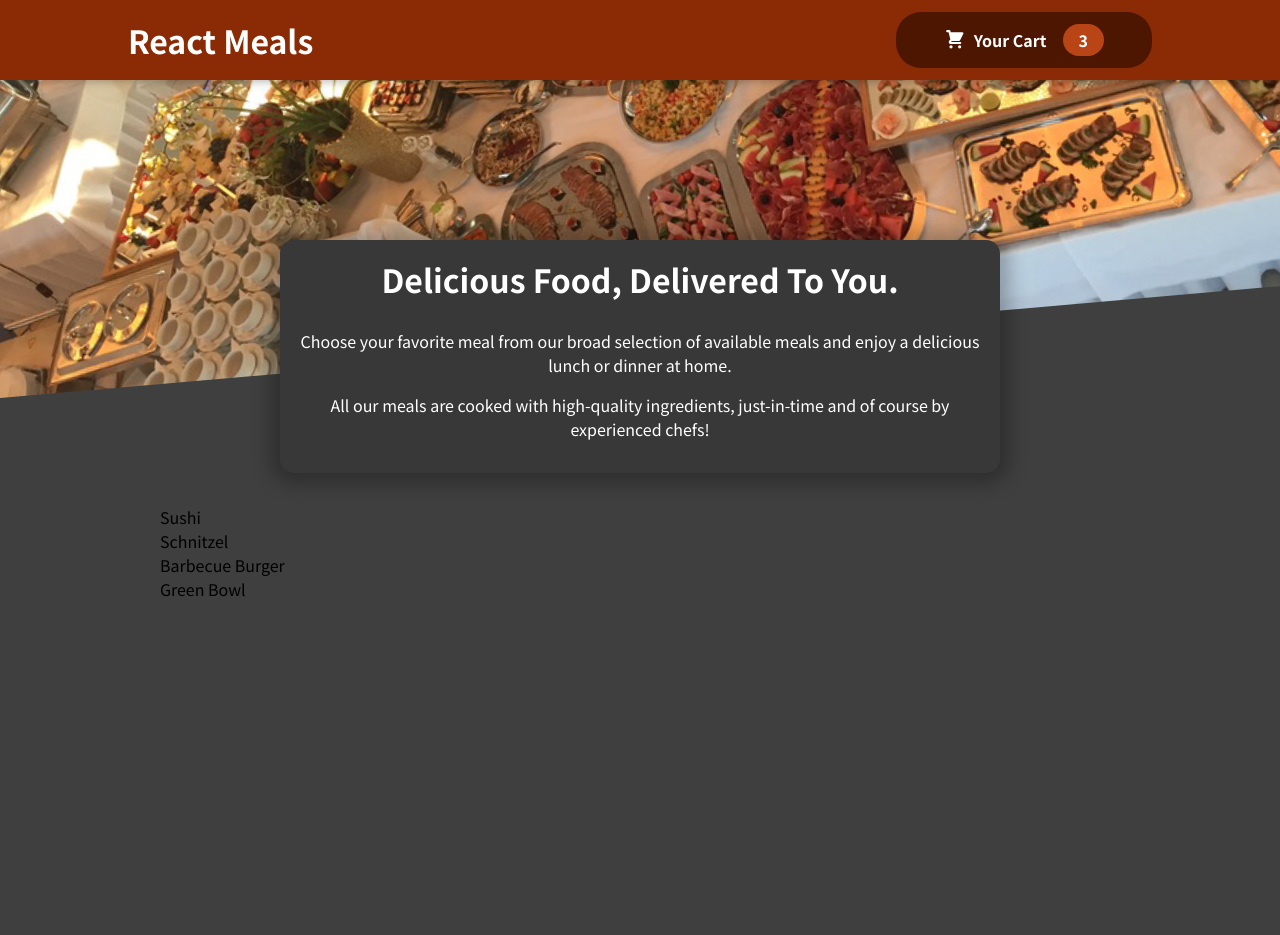
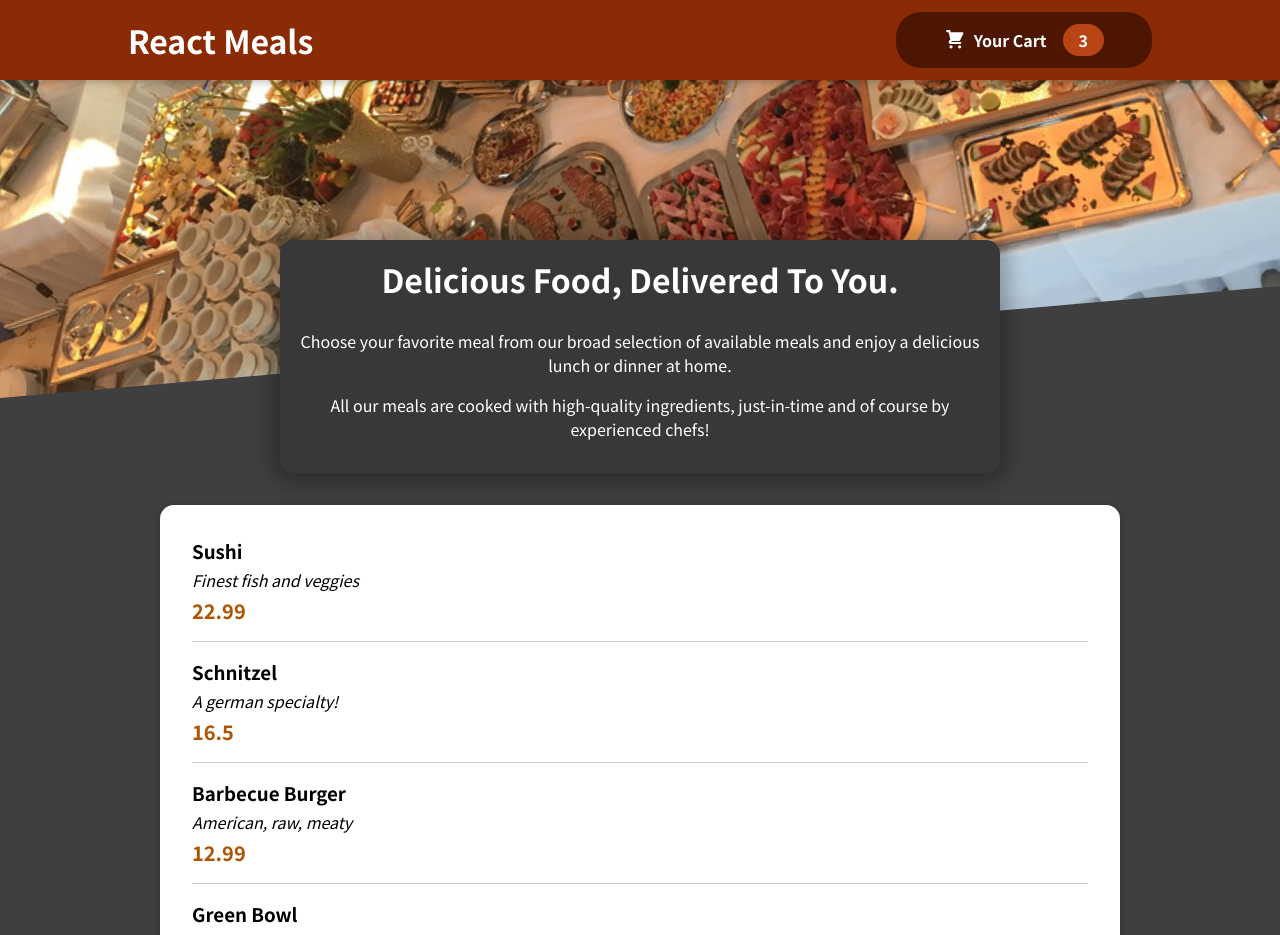
Before and after one commit to FTMFR/food-app, a React (Create React App) app: page / in a window 1280 px wide. Shown: the top 935 px of the page. Before the commit the page ends 800 px from the top, so only its background shows below. Built offline with nearby package versions, Linux system fonts and the light colour scheme.

Commit message:
add cart component

```diff
--- a/src/components/Meals/AvailableMeals.js
+++ b/src/components/Meals/AvailableMeals.js
@@ -1,4 +1,6 @@
 import React from 'react';
+import Card from '../UI/Card';
+import MealItem from './MealItem/MealItem';
 import styles from './Available.module.css';
 
 const DUMMY_MEALS = [
@@ -29,13 +31,21 @@
 ];
 
 const AvailableMeals = () => {
-    const mealsList = DUMMY_MEALS.map((meal) => <li>{meal.name}</li>);
+    const mealsList = DUMMY_MEALS.map((meal) =>
+        <MealItem
+            key={meal.id}
+            name={meal.name}
+            description={meal.description}
+            price={meal.price}
+        />);
 
     return (
         <section className={styles.meals}>
-            <ul>
-                {mealsList}
-            </ul>
+            <Card>
+                <ul>
+                    {mealsList}
+                </ul>
+            </Card>
         </section>
     );
 };
--- /dev/null
+++ b/src/components/Meals/MealItem/MealItem.js
@@ -0,0 +1,25 @@
+import React from 'react';
+import styles from './MealItem.module.css';
+
+
+const MealItem = (props) => {
+    const price = `$${props.price.toFixed(2)}`;
+
+    return (
+        <li className={styles.meal}>
+            <div>
+                <h3>{props.name}</h3>
+                <div className={styles.description}>
+                    {props.description}
+                </div>
+                <div className={styles.price}>
+                    {props.price}
+                </div>
+            </div>
+            <div>
+            </div>
+        </li>
+    );
+};
+
+export default MealItem;
--- /dev/null
+++ b/src/components/Meals/MealItem/MealItem.module.css
@@ -0,0 +1,22 @@
+.meal {
+  display: flex;
+  justify-content: space-between;
+  margin: 1rem;
+  padding-bottom: 1rem;
+  border-bottom: 1px solid #ccc;
+}
+
+.meal h3 {
+  margin: 0 0 0.25rem 0;
+}
+
+.description {
+  font-style: italic;
+}
+
+.price {
+  margin-top: 0.25rem;
+  font-weight: bold;
+  color: #ad5502;
+  font-size: 1.25rem;
+}
--- /dev/null
+++ b/src/components/UI/Card.js
@@ -0,0 +1,13 @@
+import React from 'react';
+import styles from './Card.module.css';
+
+
+const Card = (props) => {
+  return (
+    <div className={styles.card}>
+        {props.children}
+    </div>
+  );
+};
+
+export default Card;
--- /dev/null
+++ b/src/components/UI/Card.module.css
@@ -0,0 +1,6 @@
+.card {
+  padding: 1rem;
+  box-shadow: 0 2px 8px rgba(0, 0, 0, 0.25);
+  border-radius: 14px;
+  background-color: white;
+}
```
Also changed, not shown: src/components/Meals/MealItem/MealItemForm.js (added, +12 -0 lines), src/components/Meals/MealItem/MealItemForm.module.css (added, +20 -0 lines).
